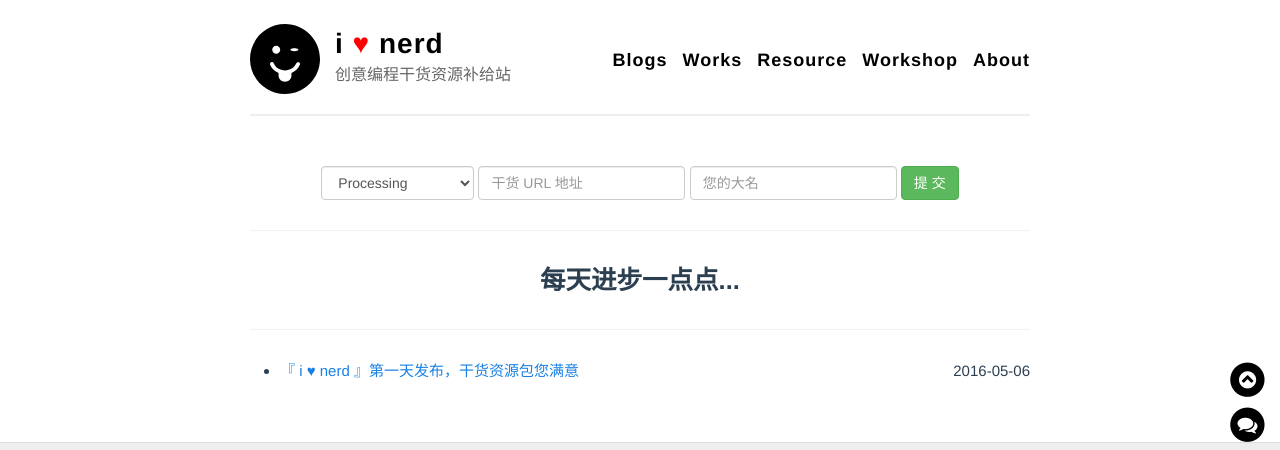
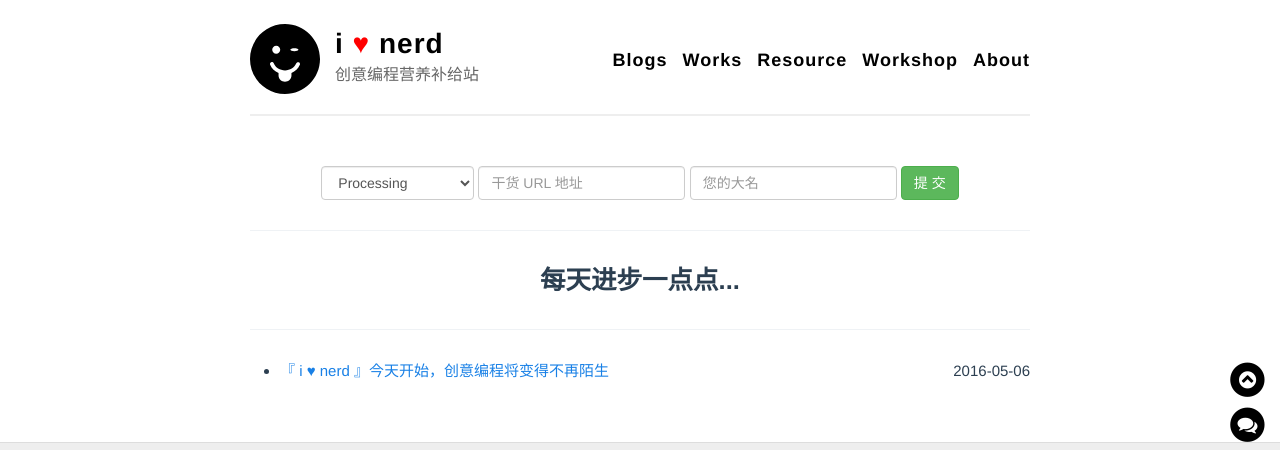
Before and after one commit to onlylemi/inerd, a Jekyll site: the page built from pages/history.html, in a window 1280 px wide. Shown: the top 450 px of the page. Built offline with Jekyll 4.4.1, drawn with Linux system fonts in a browser that asks for light colours; nearby versions of some CDN libraries.

Commit message:
update title

```diff
--- a/_config.yml
+++ b/_config.yml
@@ -1,5 +1,5 @@
 name: i ♥ nerd
-description: 创意编程干货资源补给站
+description: 创意编程营养补给站
 avatar: /assets/svg/logo.svg
 
 footer-links:
--- a/_posts/2016-05-06-daily.md
+++ b/_posts/2016-05-06-daily.md
@@ -1,6 +1,6 @@
 ---
 layout: post
-title: 『 i ♥ nerd 』第一天发布，干货资源包您满意
+title: 『 i ♥ nerd 』今天开始，创意编程将变得不再陌生
 permalink: /2016/05/06/
 category:
 tags:
```
